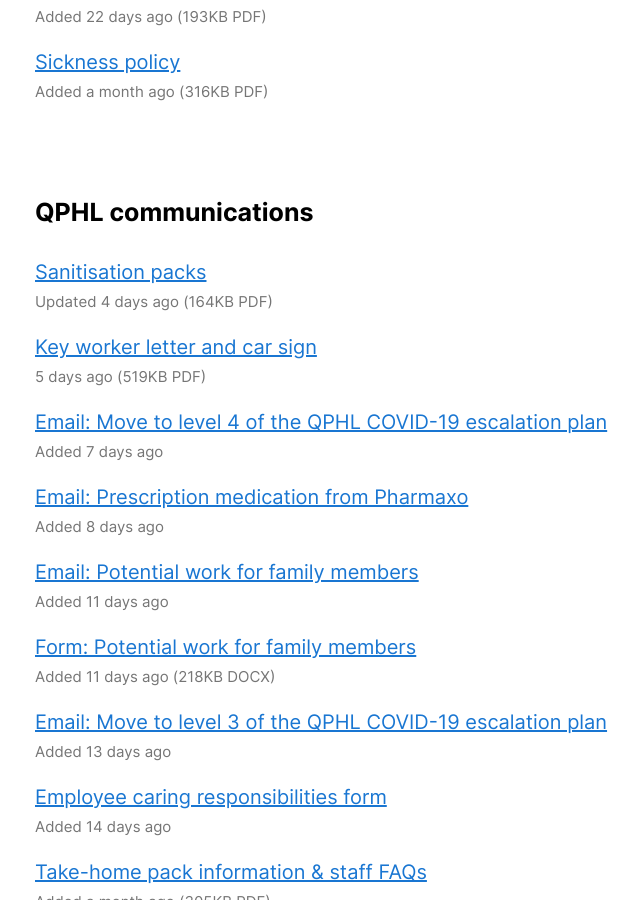
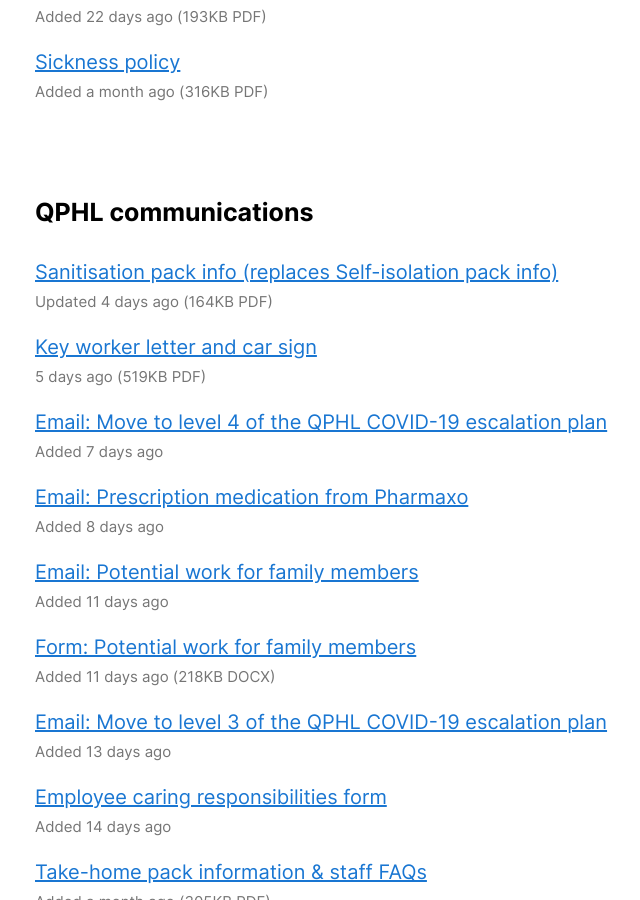
Before and after one commit to cognisant/qphl.co, a Jekyll site: the page built from coronavirus.md, in a window 1280 px wide and 900 px high, scrolled down 898 px. Shown: the whole window, without its empty margins (155-795 px from the left). Built offline with Jekyll 4.4.1, drawn with Linux system fonts in a browser that asks for light colours.

Commit message:
Clarifies replacement in link text

```diff
--- a/coronavirus.md
+++ b/coronavirus.md
@@ -20,7 +20,7 @@
 
 ## QPHL communications
 
-- [Sanitisation packs](/downloads/sanitisation-packs.pdf) <small>Updated <time datetime="2020-03-27T08:30:00+00:00">27 March 2020</time> (164KB PDF)</small>
+- [Sanitisation pack info (replaces Self-isolation pack info)](/downloads/sanitisation-pack-info.pdf) <small>Updated <time datetime="2020-03-27T08:30:00+00:00">27 March 2020</time> (164KB PDF)</small>
 - [Key worker letter and car sign](/downloads/qphl-key-worker-letter.pdf) <small><time datetime="2020-03-26T10:30:00+00:00">26 March 2020</time> (519KB PDF)</small>
 - [Email: Move to level 4 of the QPHL COVID-19 escalation plan](/downloads/emails/move-to-level-4-of-the-qphl-covid-19-escalation-plan/) <small>Added <time datetime="2020-03-24T15:29:00+00:00">24 March 2020</time></small>
 - [Email: Prescription medication from Pharmaxo](/downloads/emails/prescription-medication-from-pharmaxo/) <small>Added <time datetime="2020-03-23T12:00:00+00:00">23 March 2020</time></small>
```
Also changed, not shown: 2 other files.
